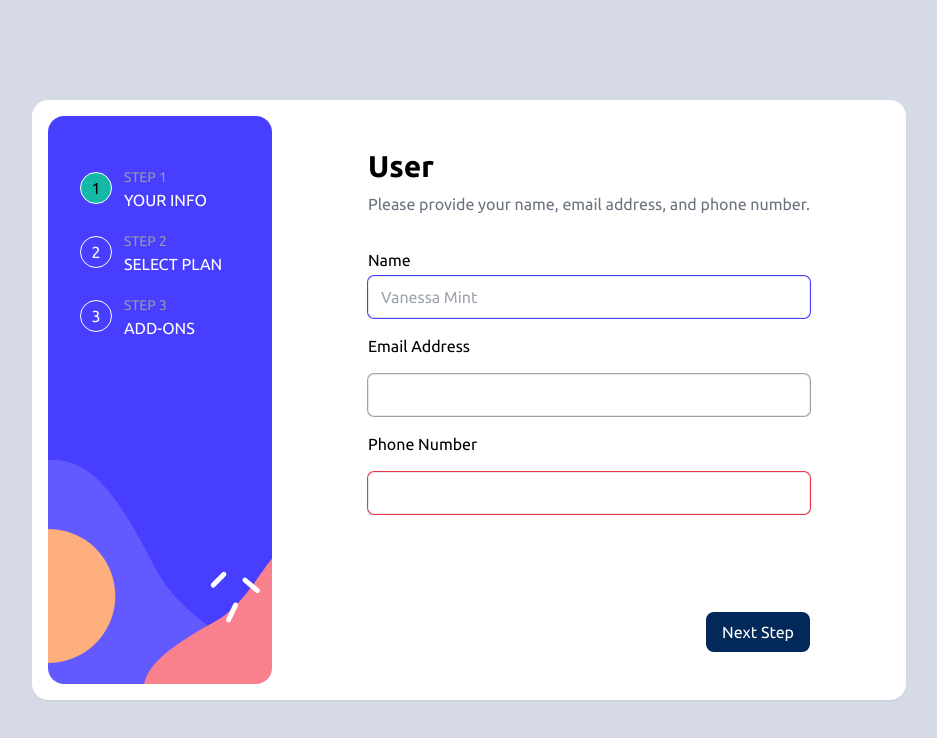
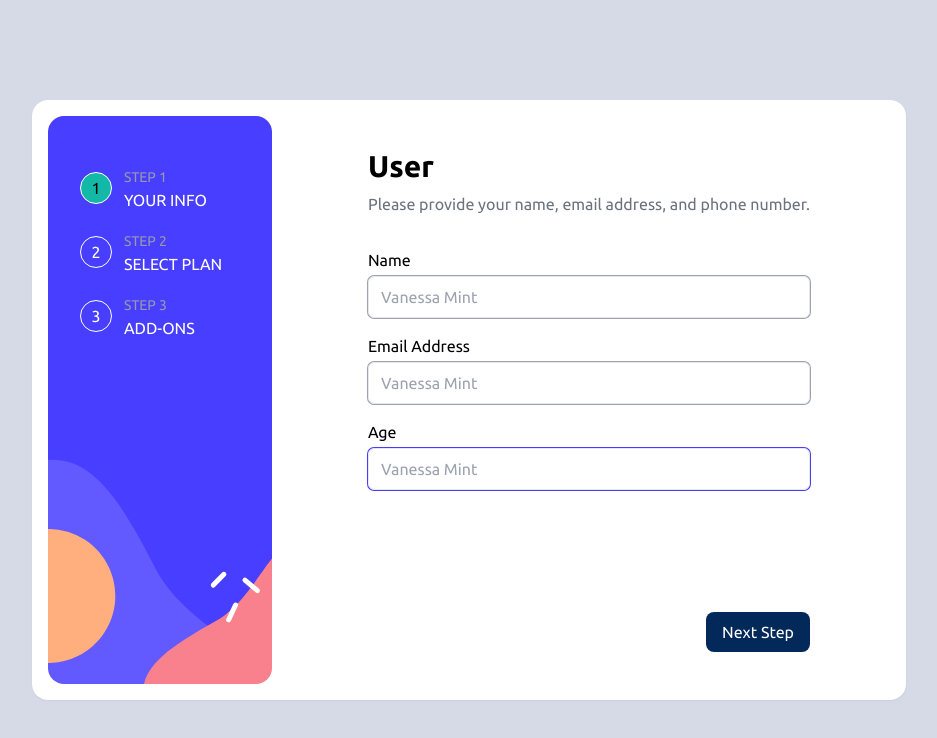
Before and after one commit to David-Koshkadze/fmt-multi-step-form, a React (Vite) app: page / in a window 1280 px wide. Shown: the top 738 px of the page, without its empty margins (171-1108 px from the left). Built offline with nearby package versions, Linux system fonts and the light colour scheme.

Commit message:
add custom input fields

```diff
--- a/src/PersonalInfoForm.jsx
+++ b/src/PersonalInfoForm.jsx
@@ -1,5 +1,5 @@
 import React from "react";
-import InputError from "./components/InputError";
+import InputField from "./components/InputField";
 import { FormWrapper } from "./FormWrapper";
 
 export function PersonalInfoForm({ register, errors }) {
@@ -8,44 +8,34 @@ export function PersonalInfoForm({ register, errors }) {
       title="User"
       infoText="Please provide your name, email address, and phone number."
     >
-      <div className="flex flex-col">
-        <div className="flex justify-between mb-1">
-          <label>Name</label>
-          <InputError errors={errors.username} />
-        </div>
-        <input
-          autoFocus
-          placeholder="Vanessa Mint"
-          type="text"
-          {...register("username", {
-            required: "This Field is required",
+      <InputField
+        label="Name"
+        register={register("username", {
+          required: true,
           maxLength: {
             value: 10,
             message: "Length must be less than ten charachters",
           },
         })}
-          className={`custom-input-field ${
-            errors.username && "!ring-strawberry-red"
-          }`}
+        error={errors.username}
       />
-      </div>
 
-      <label>Email Address</label>
-      <input
-        className="custom-input-field"
-        {...register("email", {
+      <InputField
+        label="Email Address"
+        register={register("email", {
           required: true,
         })}
+        error={errors.email}
       />
 
-      <label>Phone Number</label>
-      <input
-        type="text"
-        className="custom-input-field !ring-strawberry-red"
-        {...register("age", {
+      <InputField
+        label="Age"
+        register={register("age", {
           required: true,
         })}
+        error={errors.age}
       />
+
     </FormWrapper>
   );
 }
--- a/src/components/InputError.jsx
+++ /dev/null
@@ -1,14 +0,0 @@
-import React from "react";
-
-export default function InputError({ errors }) {
-  console.log(errors);
-  return (
-    <>
-      {errors ? (
-        <span className="text-sm font-ubuntu-bold text-strawberry-red">
-            {errors.message}
-        </span>
-      ) : null}
-    </>
-  );
-}
--- /dev/null
+++ b/src/components/InputField.jsx
@@ -0,0 +1,23 @@
+export default function InputField({ label, error, register }) {
+  return (
+    <div className="flex flex-col">
+      <div className="flex justify-between mb-1">
+        <label>{label}</label>
+
+        {error && (
+          <span className="text-strawberry-red font-ubuntu-md">
+            {error.type === 'required' && 'This field is required'}
+            {error.message}
+          </span>
+        )}
+      </div>
+      <input
+        autoFocus
+        placeholder="Vanessa Mint"
+        type="text"
+        {...register}
+        className={`custom-input-field ${error && "!ring-strawberry-red"}`}
+      />
+    </div>
+  );
+}
```
Lines whose indentation alone changed are shown as unchanged.
